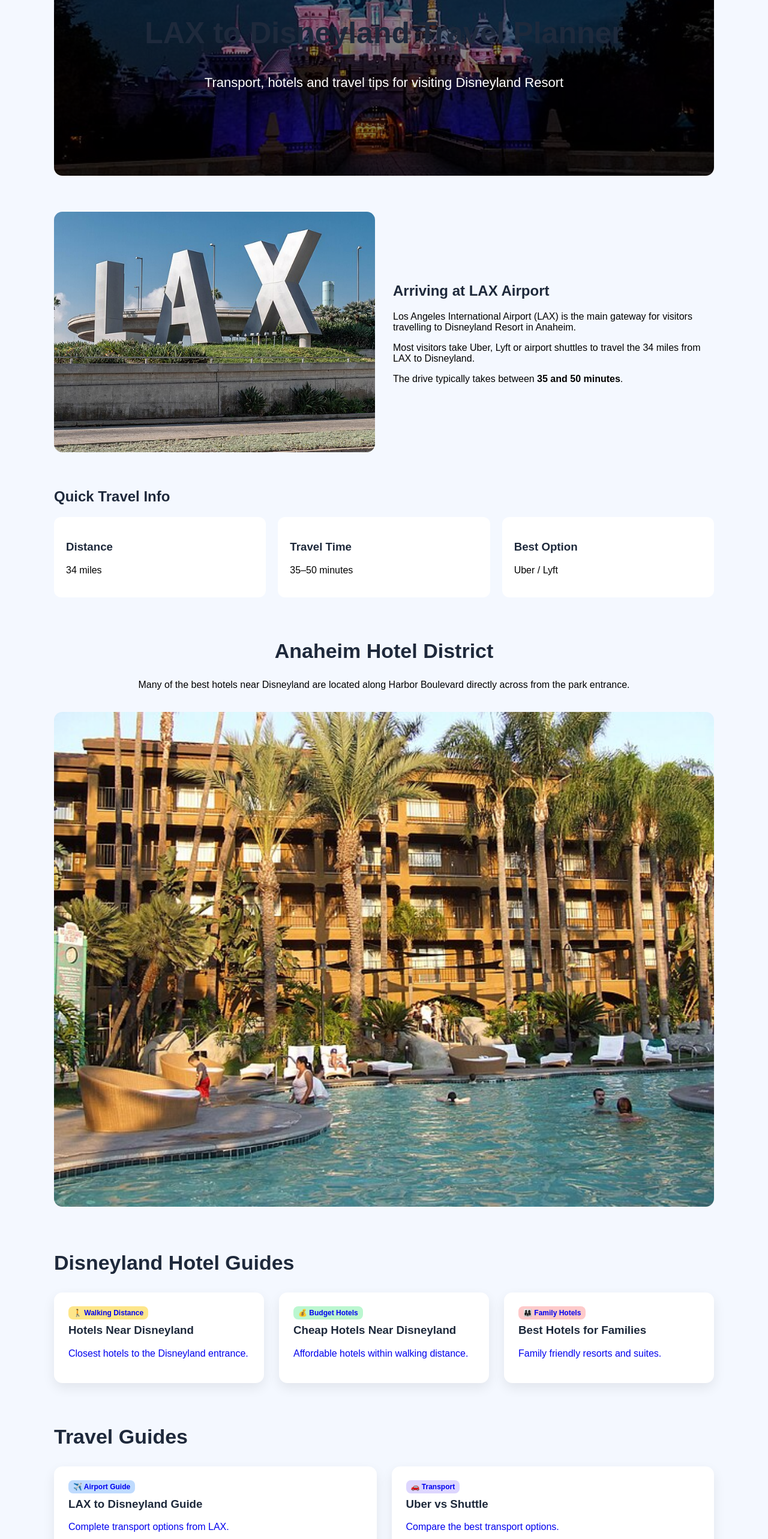
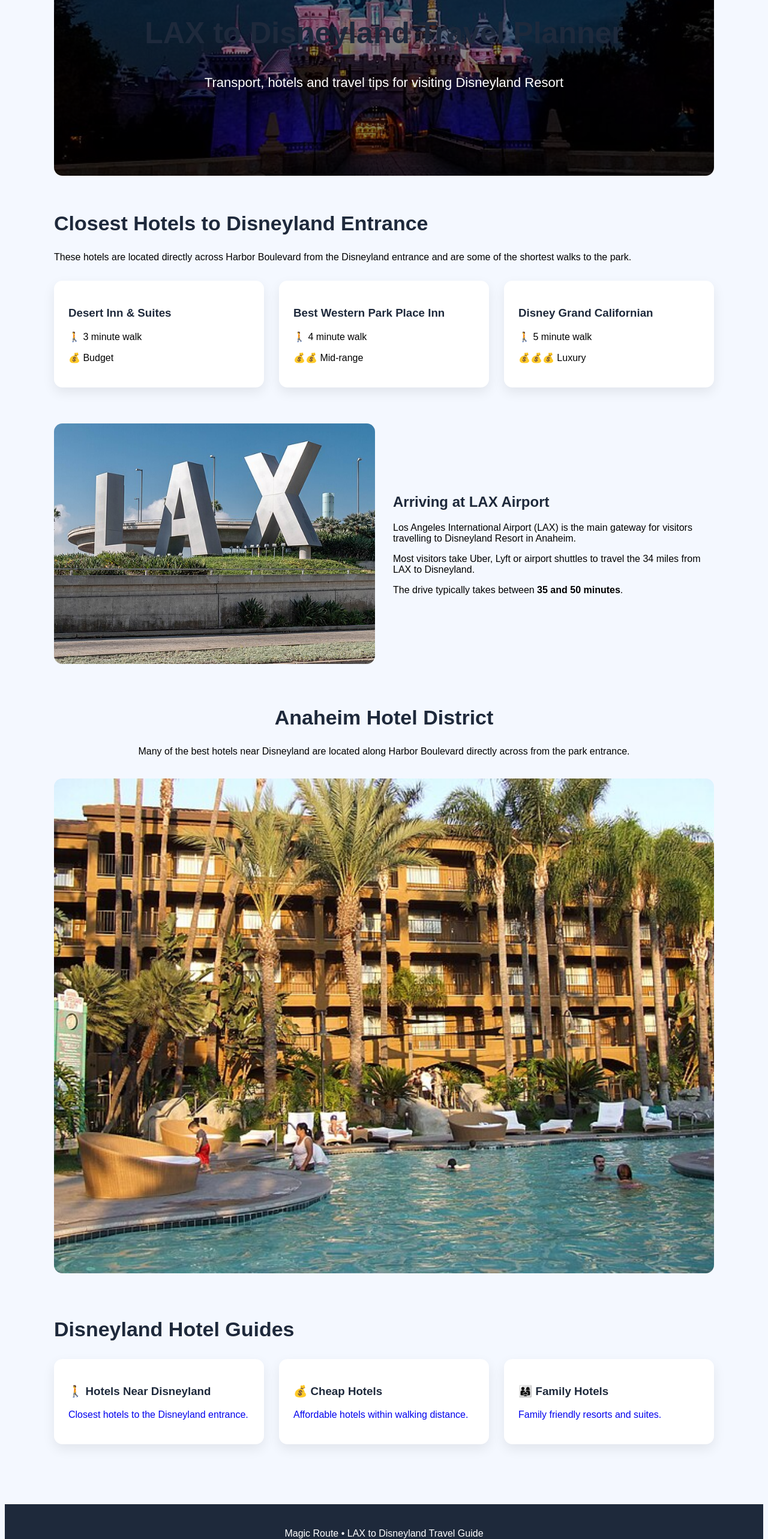
Before and after one commit to Parkbase/magic-route, a Next.js app: page / in a window 1280 px wide. Shown: the part 234-2800 px from the top of the page at 60% size. Built offline with nearby package versions, Linux system fonts and the light colour scheme.

Commit message:
Added closest hotels section to homepage

```diff
--- a/app/page.tsx
+++ b/app/page.tsx
@@ -24,6 +24,69 @@
         <p style={{fontSize:"22px",marginTop:"10px"}}>
           Transport, hotels and travel tips for visiting Disneyland Resort
         </p>
+
+      </section>
+
+
+
+      {/* CLOSEST HOTELS STRIP */}
+
+      <section style={{marginTop:"60px"}}>
+
+        <h2 style={{fontSize:"34px"}}>
+          Closest Hotels to Disneyland Entrance
+        </h2>
+
+        <p style={{marginTop:"10px"}}>
+          These hotels are located directly across Harbor Boulevard from the
+          Disneyland entrance and are some of the shortest walks to the park.
+        </p>
+
+        <div
+          style={{
+            display:"grid",
+            gridTemplateColumns:"repeat(auto-fit,minmax(260px,1fr))",
+            gap:"25px",
+            marginTop:"30px"
+          }}
+        >
+
+          <div style={{
+            background:"white",
+            borderRadius:"14px",
+            padding:"24px",
+            boxShadow:"0 8px 20px rgba(0,0,0,0.08)"
+          }}>
+            <h3>Desert Inn & Suites</h3>
+            <p>🚶 3 minute walk</p>
+            <p>💰 Budget</p>
+          </div>
+
+
+          <div style={{
+            background:"white",
+            borderRadius:"14px",
+            padding:"24px",
+            boxShadow:"0 8px 20px rgba(0,0,0,0.08)"
+          }}>
+            <h3>Best Western Park Place Inn</h3>
+            <p>🚶 4 minute walk</p>
+            <p>💰💰 Mid-range</p>
+          </div>
+
+
+          <div style={{
+            background:"white",
+            borderRadius:"14px",
+            padding:"24px",
+            boxShadow:"0 8px 20px rgba(0,0,0,0.08)"
+          }}>
+            <h3>Disney Grand Californian</h3>
+            <p>🚶 5 minute walk</p>
+            <p>💰💰💰 Luxury</p>
+          </div>
+
+        </div>
 
       </section>
 
@@ -64,42 +127,6 @@
             The drive typically takes between
             <strong> 35 and 50 minutes</strong>.
           </p>
-
-        </div>
-
-      </section>
-
-
-
-      {/* QUICK INFO */}
-
-      <section style={{marginTop:"60px"}}>
-
-        <h2>Quick Travel Info</h2>
-
-        <div
-          style={{
-            display:"grid",
-            gridTemplateColumns:"repeat(auto-fit,minmax(220px,1fr))",
-            gap:"20px",
-            marginTop:"20px"
-          }}
-        >
-
-          <div style={{background:"white",padding:"20px",borderRadius:"12px"}}>
-            <h3>Distance</h3>
-            <p>34 miles</p>
-          </div>
-
-          <div style={{background:"white",padding:"20px",borderRadius:"12px"}}>
-            <h3>Travel Time</h3>
-            <p>35–50 minutes</p>
-          </div>
-
-          <div style={{background:"white",padding:"20px",borderRadius:"12px"}}>
-            <h3>Best Option</h3>
-            <p>Uber / Lyft</p>
-          </div>
 
         </div>
 
@@ -151,174 +178,41 @@
         >
 
           <Link href="/hotels-near-disneyland">
-
             <div style={{
               background:"white",
               borderRadius:"14px",
               padding:"24px",
               boxShadow:"0 8px 20px rgba(0,0,0,0.08)"
             }}>
-
-              <span style={{
-                background:"#fde68a",
-                padding:"4px 8px",
-                borderRadius:"8px",
-                fontSize:"12px",
-                fontWeight:"bold"
-              }}>
-                🚶 Walking Distance
-              </span>
-
-              <h3 style={{marginTop:"10px"}}>
-                Hotels Near Disneyland
-              </h3>
-
+              <h3>🚶 Hotels Near Disneyland</h3>
               <p>Closest hotels to the Disneyland entrance.</p>
-
             </div>
-
           </Link>
 
 
           <Link href="/cheap-hotels-near-disneyland">
-
             <div style={{
               background:"white",
               borderRadius:"14px",
               padding:"24px",
               boxShadow:"0 8px 20px rgba(0,0,0,0.08)"
             }}>
-
-              <span style={{
-                background:"#bbf7d0",
-                padding:"4px 8px",
-                borderRadius:"8px",
-                fontSize:"12px",
-                fontWeight:"bold"
-              }}>
-                💰 Budget Hotels
-              </span>
-
-              <h3 style={{marginTop:"10px"}}>
-                Cheap Hotels Near Disneyland
-              </h3>
-
+              <h3>💰 Cheap Hotels</h3>
               <p>Affordable hotels within walking distance.</p>
-
             </div>
-
           </Link>
 
 
           <Link href="/best-family-hotels-near-disneyland">
-
             <div style={{
               background:"white",
               borderRadius:"14px",
               padding:"24px",
               boxShadow:"0 8px 20px rgba(0,0,0,0.08)"
             }}>
-
-              <span style={{
-                background:"#fecaca",
-                padding:"4px 8px",
-                borderRadius:"8px",
-                fontSize:"12px",
-                fontWeight:"bold"
-              }}>
-                👨‍👩‍👧 Family Hotels
-              </span>
-
-              <h3 style={{marginTop:"10px"}}>
-                Best Hotels for Families
-              </h3>
-
+              <h3>👨‍👩‍👧 Family Hotels</h3>
               <p>Family friendly resorts and suites.</p>
-
             </div>
-
-          </Link>
-
-        </div>
-
-      </section>
-
-
-
-      {/* TRAVEL GUIDES */}
-
-      <section style={{marginTop:"70px"}}>
-
-        <h2 style={{fontSize:"34px"}}>
-          Travel Guides
-        </h2>
-
-        <div
-          style={{
-            display:"grid",
-            gridTemplateColumns:"repeat(auto-fit,minmax(260px,1fr))",
-            gap:"25px",
-            marginTop:"30px"
-          }}
-        >
-
-          <Link href="/guide/lax-to-disneyland">
-
-            <div style={{
-              background:"white",
-              padding:"24px",
-              borderRadius:"14px",
-              boxShadow:"0 8px 20px rgba(0,0,0,0.08)"
-            }}>
-
-              <span style={{
-                background:"#bfdbfe",
-                padding:"4px 8px",
-                borderRadius:"8px",
-                fontSize:"12px",
-                fontWeight:"bold"
-              }}>
-                ✈️ Airport Guide
-              </span>
-
-              <h3 style={{marginTop:"10px"}}>
-                LAX to Disneyland Guide
-              </h3>
-
-              <p>Complete transport options from LAX.</p>
-
-            </div>
-
-          </Link>
-
-
-          <Link href="/uber-vs-shuttle-lax-disneyland">
-
-            <div style={{
-              background:"white",
-              padding:"24px",
-              borderRadius:"14px",
-              boxShadow:"0 8px 20px rgba(0,0,0,0.08)"
-            }}>
-
-              <span style={{
-                background:"#ddd6fe",
-                padding:"4px 8px",
-                borderRadius:"8px",
-                fontSize:"12px",
-                fontWeight:"bold"
-              }}>
-                🚗 Transport
-              </span>
-
-              <h3 style={{marginTop:"10px"}}>
-                Uber vs Shuttle
-              </h3>
-
-              <p>Compare the best transport options.</p>
-
-            </div>
-
           </Link>
 
         </div>
```
